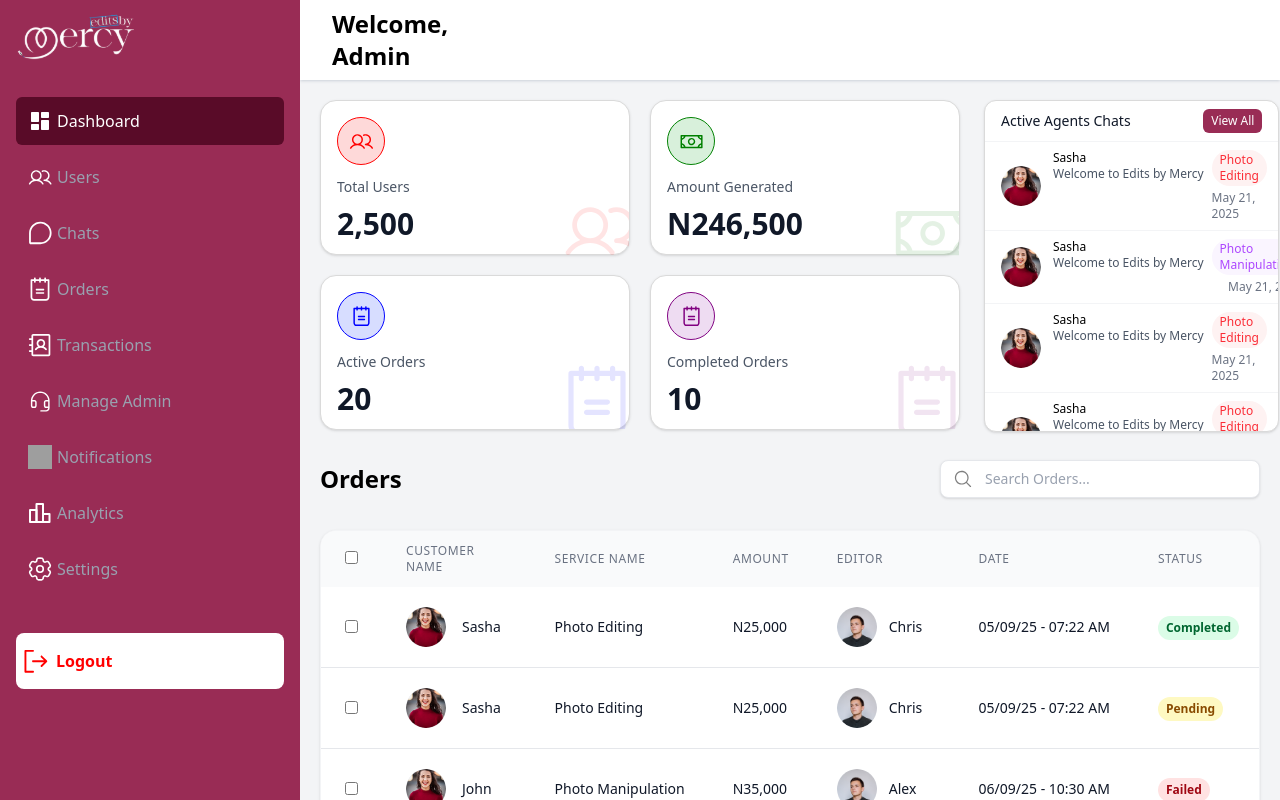
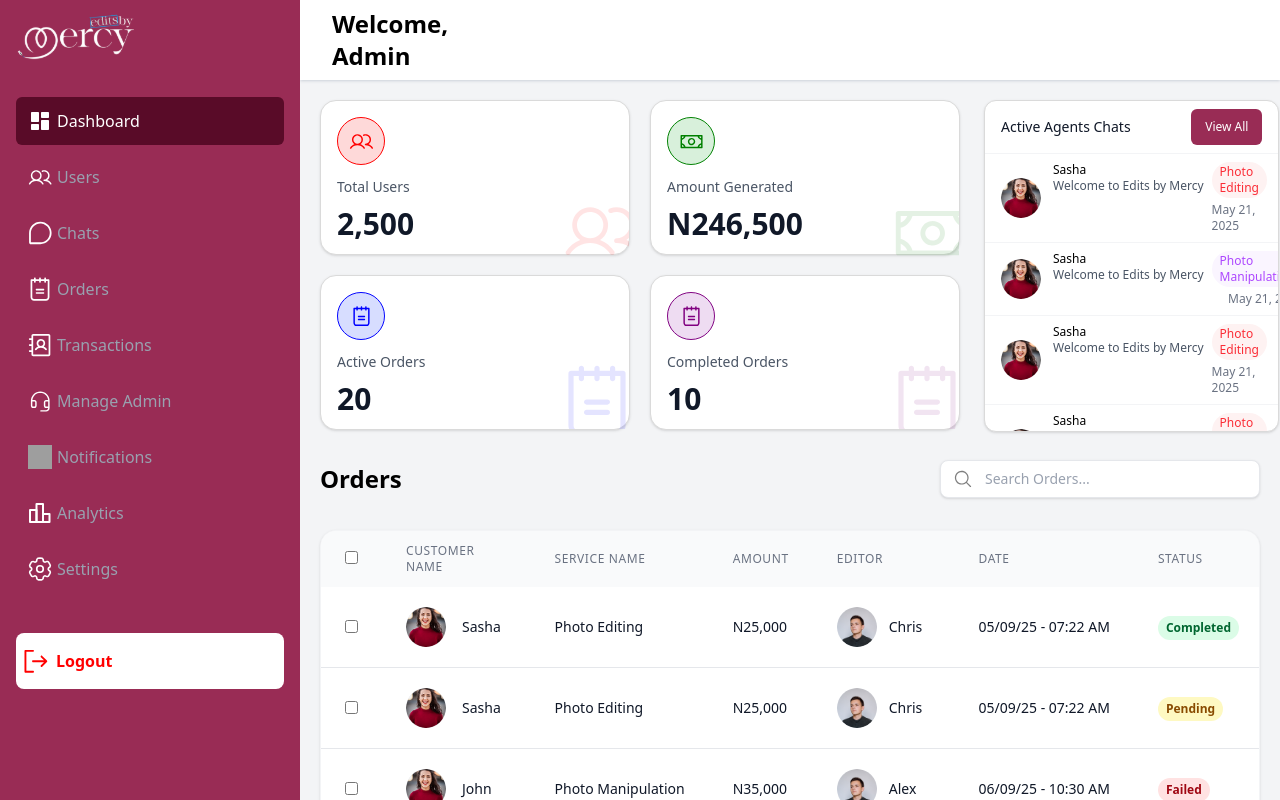
Before and after one commit to Muhammad-Umair-developer/Mercy-Dashboard, a React (Vite) app: page /dashboard in a window 1280 px wide. Built offline with nearby package versions, Linux system fonts and the light colour scheme; sample sign-in values are in the browser's storage; grey boxes are pictures that could not be loaded.

Commit message:
AgentChatCard.tsx file updated for view all button padding

```diff
--- a/src/components/AgentChatCard.tsx
+++ b/src/components/AgentChatCard.tsx
@@ -37,7 +37,7 @@ const AgentChatCard = ({ onViewAll, maxVisible = 4 }: AgentChatCardProps) => {
         </h3>
         <button
           onClick={onViewAll}
-          className="bg-[#992C55] cursor-pointer hover:bg-[#7a1e42] text-white text-xs px-2 py-1 rounded-md font-medium"
+          className="bg-[#992C55] cursor-pointer hover:bg-[#7a1e42] text-white text-xs px-3.5 py-2.5 rounded-md font-medium"
         >
           View All
         </button>
```
